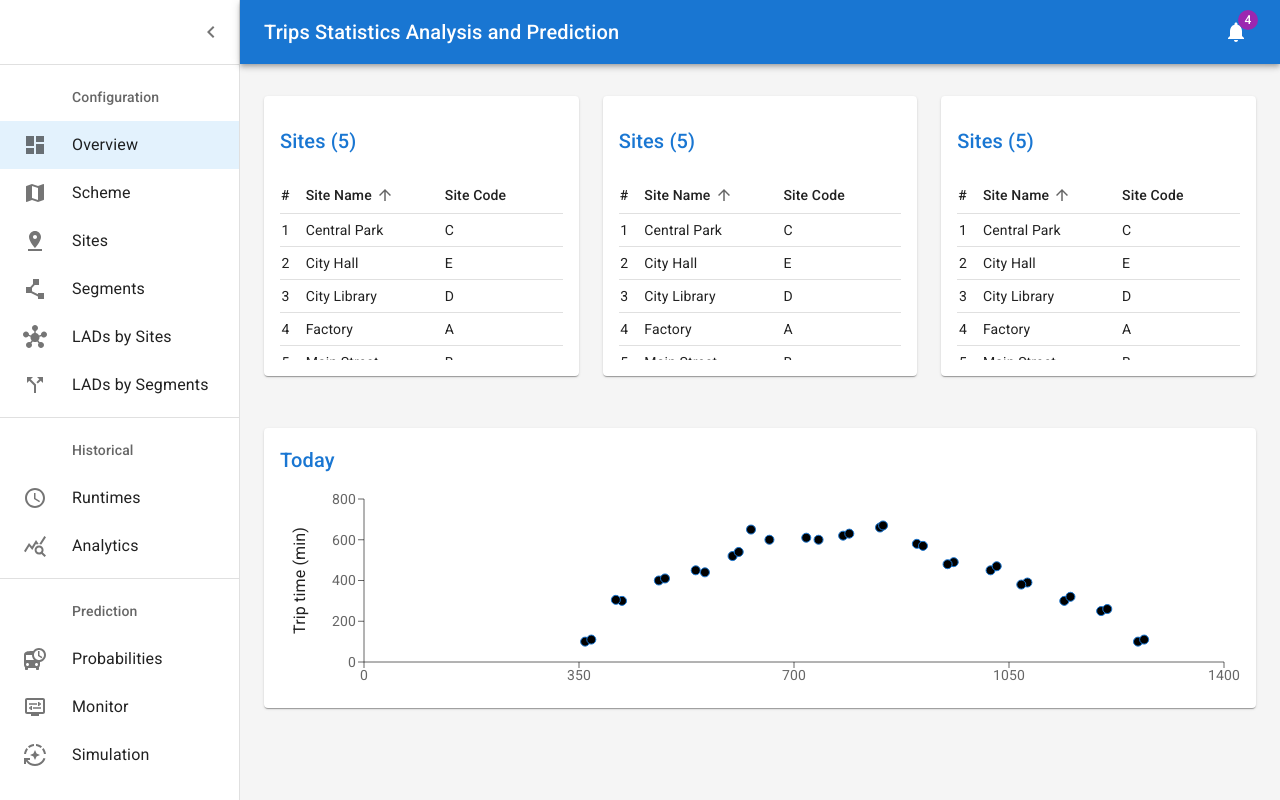
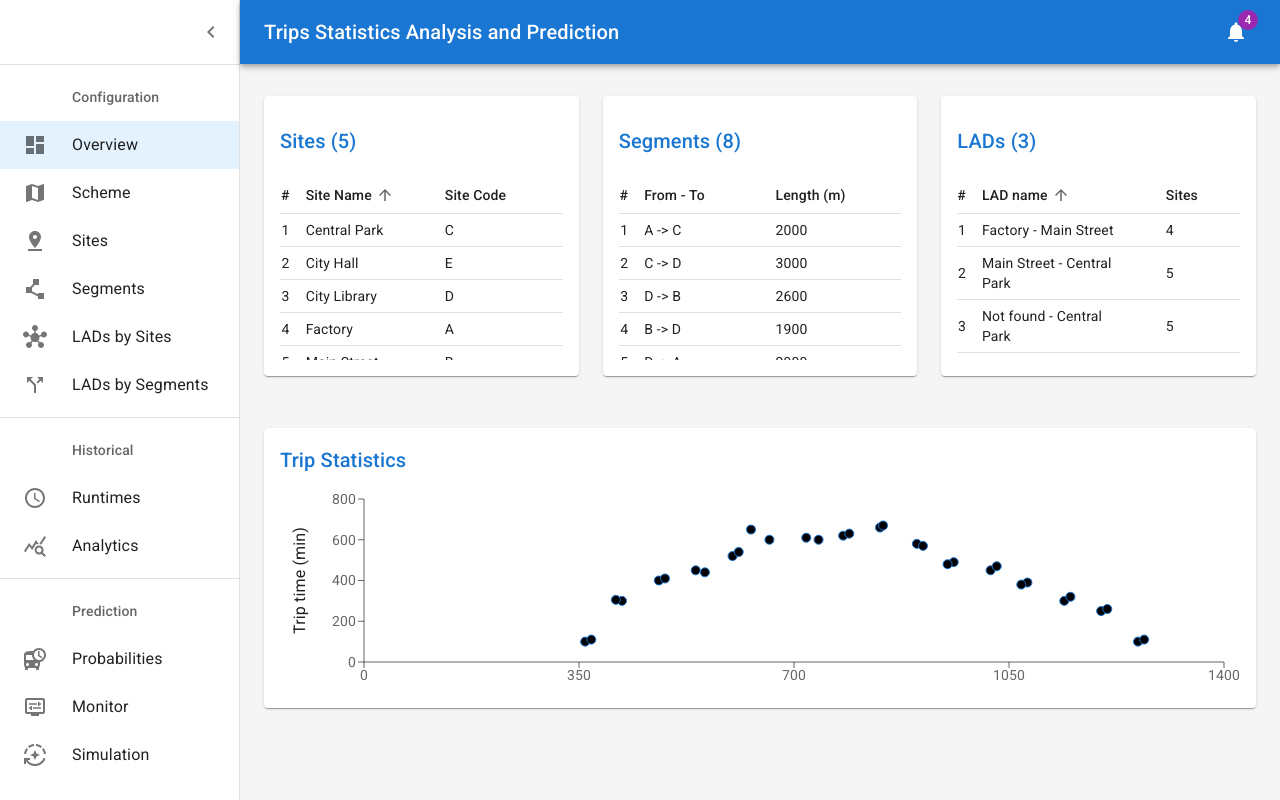
Before and after one commit to bars-p/predict-mvp, a Next.js app: page / in a window 1280 px wide. Built offline with nearby package versions, Linux system fonts and the light colour scheme.

Commit message:
Added Dashboard component

```diff
--- a/pages/_app.js
+++ b/pages/_app.js
@@ -12,6 +12,9 @@ export default function App({ Component, pageProps }) {
   return (
     <>
       <Head>
+        <meta name="description" content="Generated by create next app" />
+        <meta name="viewport" content="width=device-width, initial-scale=1" />
+        <link rel="icon" href="/favicon.ico" />
         <title>Prediction App</title>
       </Head>
       <main>
--- a/pages/_document.js
+++ b/pages/_document.js
@@ -4,9 +4,6 @@ export default function Document() {
   return (
     <Html lang="en">
       <Head>
-        <meta name="description" content="Generated by create next app" />
-        <meta name="viewport" content="width=device-width, initial-scale=1" />
-        <link rel="icon" href="/favicon.ico" />
       </Head>
       <body>
         <Main />
--- a/src/components/dashboard/Dashboard.js
+++ b/src/components/dashboard/Dashboard.js
@@ -7,7 +7,7 @@ import Grid from '@mui/material/Grid';
 import Paper from '@mui/material/Paper';
 import Chart from '../old/Chart';
 // import Deposits from './Deposits';
-import Orders from '../old/Orders';
+// import Orders from '../old/Orders';
 import SimpleTable from '../layout/SimpleTable';
 import { DataContext } from '../../contexts/DataContext';
 import { useRouter } from 'next/router';
@@ -17,8 +17,19 @@ const mdTheme = createTheme();
 export default function Dashboard() {
   const router = useRouter();
   const sitesRoute = '/sites';
-  const { sites } = useContext(DataContext);
-  const sitesHeaders = [
+  const segmentsRoute = '/segments';
+  const ladsRoute = '/lads';
+  const { sites, segments, lads } = useContext(DataContext);
+
+  const getSiteCodeById = (id) => {
+    return sites.find(site => site.id == id)?.short || '?';
+  };
+
+  const getSiteNameById = (id) => {
+    return sites.find(site => site.id == id)?.name || 'Not found';
+  };
+
+  const siteHeaders = [
     {
       id: 'name',
       numeric: false,
@@ -39,6 +50,59 @@ export default function Dashboard() {
     name: site.name,
     code: site.short,
   }));
+
+  const segmentHeaders = [
+    {
+      id: 'segment',
+      numeric: false,
+      disablePadding: false,
+      text: 'From - To',
+      sort: true,
+    },
+    // {
+    //   id: 'sites',
+    //   numeric: false,
+    //   disablePadding: false,
+    //   text: 'Sites',
+    //   sort: true,
+    // },
+    {
+      id: 'length',
+      numeric: false,
+      disablePadding: false,
+      text: 'Length (m)',
+      sort: true,
+    },
+  ];
+  const segmentItems = segments.map(segment => ({
+    id: segment.id,
+    segment: `${getSiteCodeById(segment.startSiteId)} -> ${getSiteCodeById(segment.endSiteId)}`,
+    // sites: `${getSiteNameById(segment.startSiteId)} --> ${getSiteNameById(segment.endSiteId)}`,
+    length: segment.length,
+  }));
+
+  const ladHeaders = [
+    {
+      id: 'name',
+      numeric: false,
+      disablePadding: false,
+      text: 'LAD name',
+      sort: true,
+    },
+    {
+      id: 'sites',
+      numeric: false,
+      disablePadding: false,
+      text: 'Sites',
+      sort: true,
+    },
+  ];
+  const ladItems = lads.map(lad => ({
+    id: lad.id,
+    name: `${getSiteNameById(lad.siteIds[0])} - ${getSiteNameById(lad.siteIds[lad.siteIds.length - 1])}`,
+    sites: lad.siteIds.length,
+  }));
+
   return (
     <ThemeProvider theme={mdTheme}>
       <Grid container spacing={3} sx={{ height: '83vh' }}>
@@ -56,15 +120,15 @@ export default function Dashboard() {
           >
             <SimpleTable
               title='Sites'
-              headers={sitesHeaders}
+              headers={siteHeaders}
               items={siteItems}
             />
           </Paper>
         </Grid>
-        {/* Sites */}
+        {/* Segments */}
         <Grid item sm={12} md={4}>
           <Paper
-            onClick={() => router.push(sitesRoute)}
+            onClick={() => router.push(segmentsRoute)}
             sx={{
               p: 2,
               display: 'flex',
@@ -74,16 +138,16 @@ export default function Dashboard() {
             }}
           >
             <SimpleTable
-              title='Sites'
-              headers={sitesHeaders}
-              items={siteItems}
+              title='Segments'
+              headers={segmentHeaders}
+              items={segmentItems}
             />
           </Paper>
         </Grid>
-        {/* Sites */}
+        {/* LADs */}
         <Grid item sm={12} md={4}>
           <Paper
-            onClick={() => console.log('Sites Clicked')}
+            onClick={() => router.push(ladsRoute)}
             sx={{
               p: 2,
               display: 'flex',
@@ -93,9 +157,9 @@ export default function Dashboard() {
             }}
           >
             <SimpleTable
-              title='Sites'
-              headers={sitesHeaders}
-              items={siteItems}
+              title='LADs'
+              headers={ladHeaders}
+              items={ladItems}
             />
           </Paper>
         </Grid>
--- a/src/components/layout/SimpleTable.js
+++ b/src/components/layout/SimpleTable.js
@@ -165,6 +165,7 @@ export default function SimpleTable(props) {
   // }));
 
   const handleRequestSort = (event, property) => {
+    event.stopPropagation();
     const isAsc = orderBy === property && order === 'asc';
     setOrder(isAsc ? 'desc' : 'asc');
     setOrderBy(property);
--- a/src/components/old/Chart.js
+++ b/src/components/old/Chart.js
@@ -50,7 +50,7 @@ export default function Chart() {
 
   return (
     <React.Fragment>
-      <Title>Today</Title>
+      <Title>Trip Statistics</Title>
       <ResponsiveContainer>
         <ScatterChart
           data={data}
--- a/src/contexts/DataContext.js
+++ b/src/contexts/DataContext.js
@@ -1,5 +1,7 @@
 import React, { useState, createContext } from 'react';
 import getSitesData from '../data/SitesData';
+import getSegmentsData from '../data/SegmentsData';
+import getLadsData from '../data/LadsData';
 
 export const DataContext = createContext();
 
@@ -21,8 +23,16 @@ const DataContextProvider = ({ children }) => {
     }));
   };
 
+  const [segments, setSegments] = useState(getSegmentsData());
+
+  const [lads, setLads] = useState(getLadsData());
+
   return (
-    <DataContext.Provider value={{ sites, deleteSite, addSite, updateSite }}>
+    <DataContext.Provider value={{
+      sites, deleteSite, addSite, updateSite,
+      segments,
+      lads,
+    }}>
       {children}
     </DataContext.Provider>
   );
--- a/src/data/LadsData.js
+++ b/src/data/LadsData.js
@@ -10,5 +10,10 @@ export default function getLadsData() {
     siteIds: [2, 4, 1, 5, 3],
     segmentIds: [4, 5, 6, 7]
   },
+  {
+    id: 3,
+    siteIds: [11, 4, 1, 5, 3],
+    segmentIds: [4, 5, 6, 7]
+  },
  ];
 }
--- a/src/data/SegmentsData.js
+++ b/src/data/SegmentsData.js
@@ -42,5 +42,11 @@ export default function getSegmentsData() {
     endSiteId: 3,
     length: 2300,
   },
+  {
+    id: 8,
+    startSiteId: 15,
+    endSiteId: 13,
+    length: 2300,
+  },
  ];
 }
```
